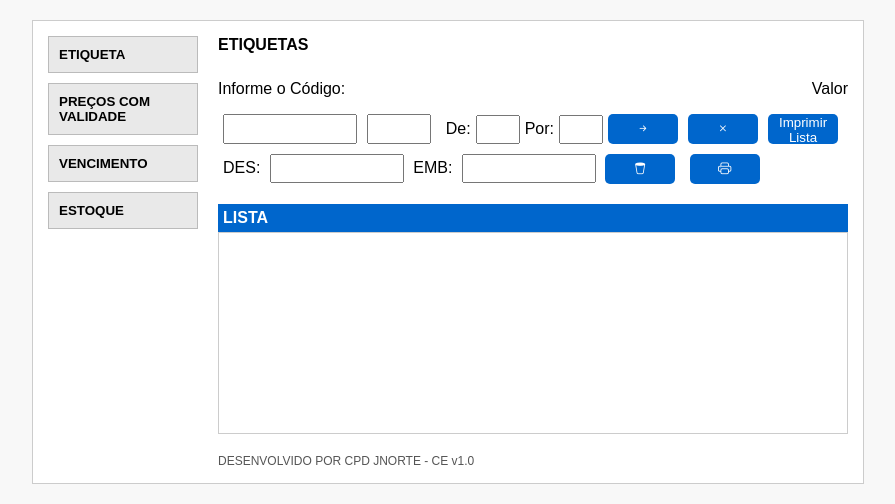
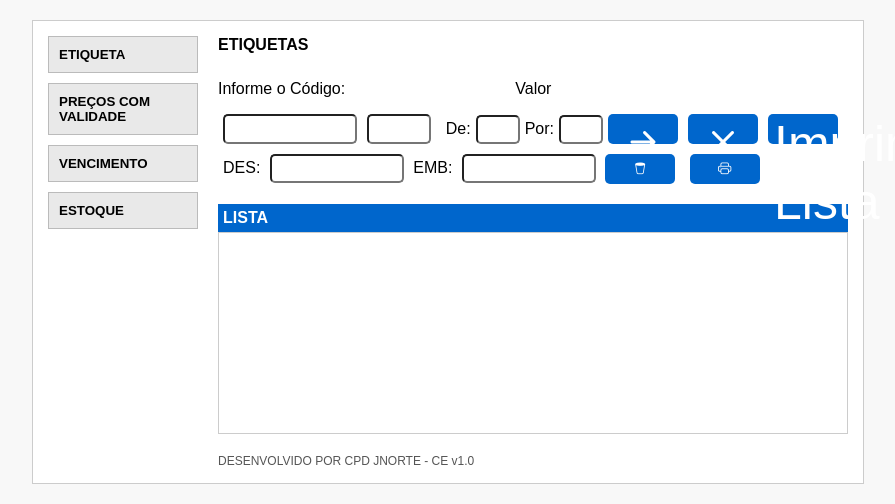
Before and after one commit to Simao-dev/projetox, a plain HTML site: page index.html in a window 1280 px wide. Shown: the whole page, without its empty margins (192-1087 px from the left). Drawn offline with nearby package versions, Linux system fonts and the light colour scheme.

Commit message:
feito ajustes nos botoes

```diff
--- a/style.css
+++ b/style.css
@@ -36,7 +36,7 @@ body {
 }
 .valor {
     display: flex;
-    justify-content: space-between;
+    gap: 27%;
 }
 .input-grupo{
     display: flex;
@@ -74,6 +74,7 @@ label {
 input {
     width: 120px;
     padding: 5px;
+    border-radius: 5px;
 }
 .buttons{
     display: flex;
@@ -85,6 +86,7 @@ input {
     background-color: #0066cc;
     width: 70px;
     height: 30px;
+    font-size: 50px;
     margin: 0 5px 0 5px;
     vertical-align: middle;
 }
```
Also changed, not shown: index.html (+5 -0 lines).
